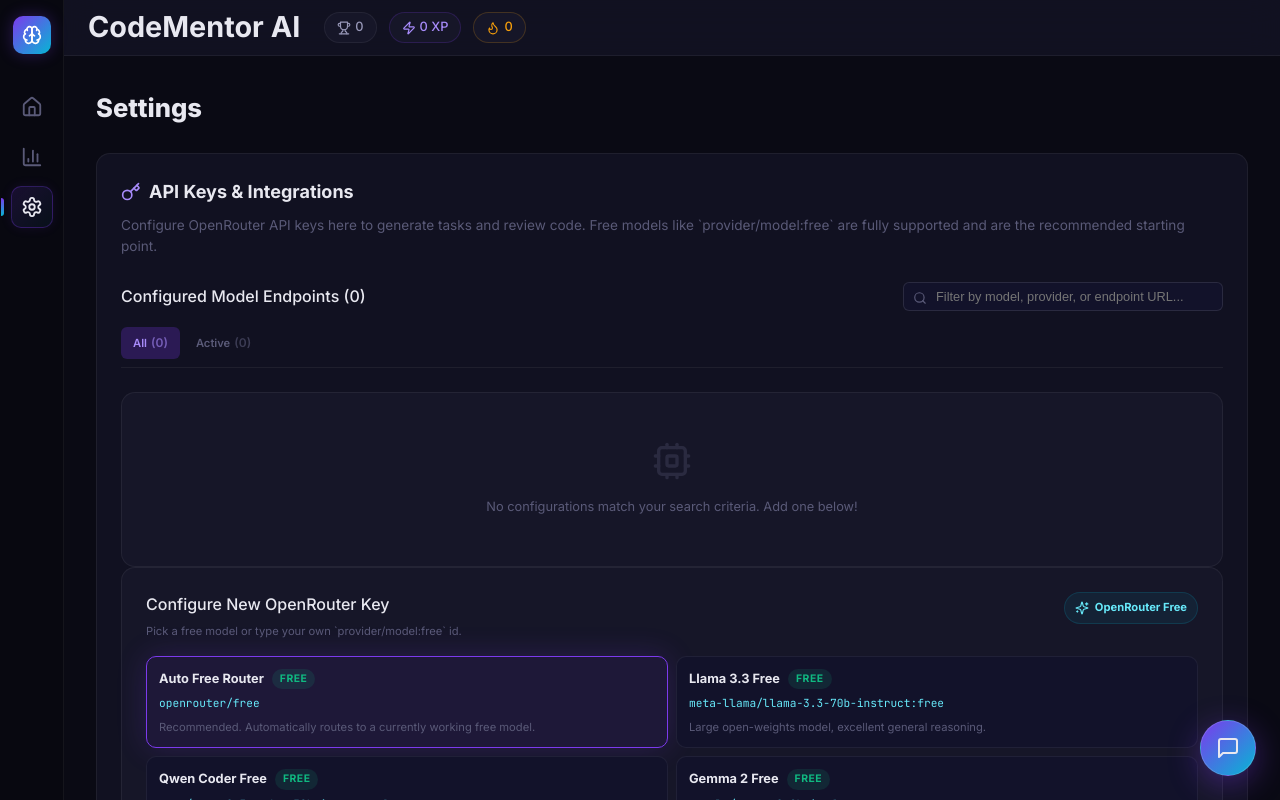
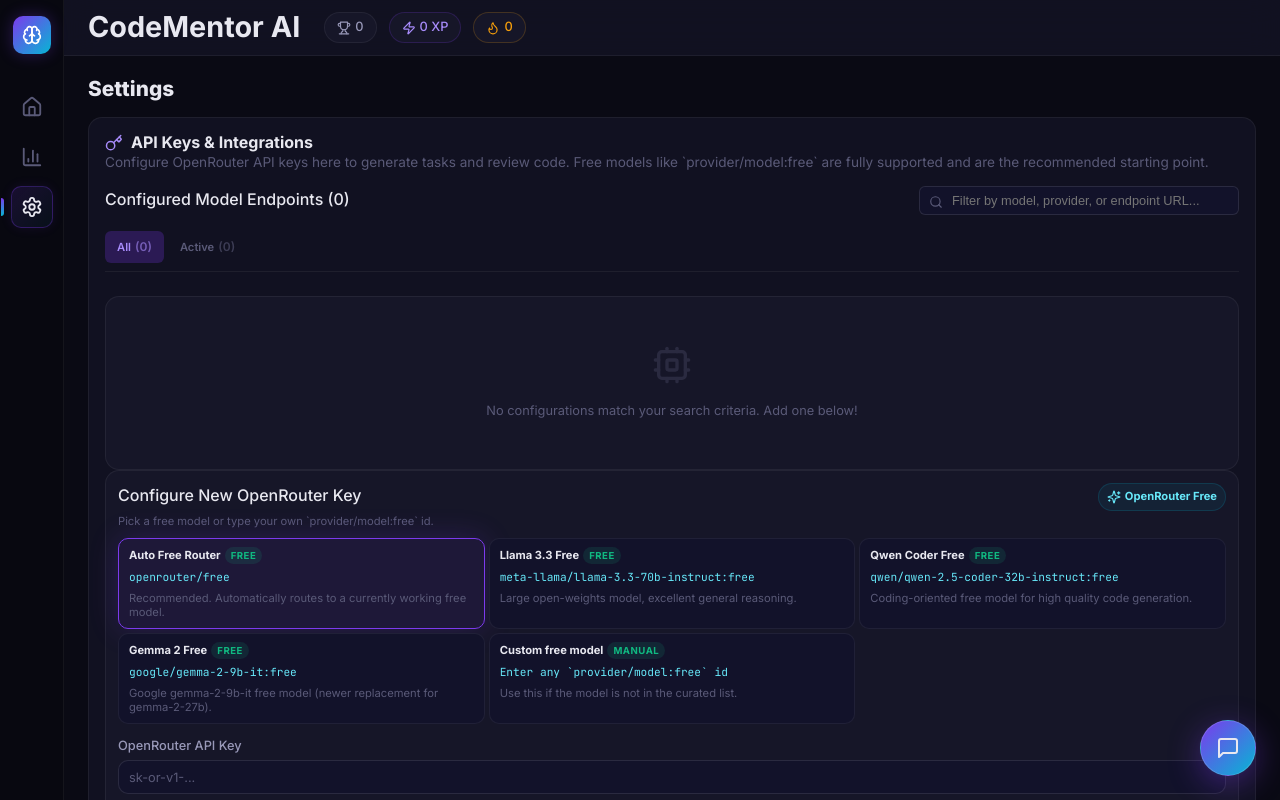
Before and after one commit to HorizonBlade/codementor-ai, a React (Vite) app: page /#/settings in a window 1280 px wide. Built offline with nearby package versions, Linux system fonts and the light colour scheme; the HTML template or start-up script is replaced by a standard one.

Commit message:
style: make settings menu layout compact and readable

```diff
--- a/src/components/KeyManager.jsx
+++ b/src/components/KeyManager.jsx
@@ -666,7 +666,7 @@
               {getTranslation('settings.url_input_label', appLanguage)}
             </label>
             <div style={{ position: 'relative' }}>
-              <Globe size={14} style={{ position: 'absolute', left: '12px', top: '12px', color: 'var(--text-muted)' }} />
+              <Globe size={14} style={{ position: 'absolute', left: '12px', top: '10px', color: 'var(--text-muted)' }} />
               <input
                 id="api-url-input"
                 type="text"
@@ -687,7 +687,7 @@
               {getTranslation('settings.model_input_label', appLanguage)}
             </label>
             <div style={{ position: 'relative' }}>
-              <Cpu size={14} style={{ position: 'absolute', left: '12px', top: '12px', color: 'var(--text-muted)' }} />
+              <Cpu size={14} style={{ position: 'absolute', left: '12px', top: '10px', color: 'var(--text-muted)' }} />
               <input
                 id="api-model-input"
                 type="text"
--- a/src/index.css
+++ b/src/index.css
@@ -2072,34 +2072,38 @@
 .settings-page {
   height: 100%;
   overflow-y: auto;
-  padding: var(--space-2xl);
+  padding: var(--space-lg) var(--space-xl);
   animation: fadeIn var(--transition-slow) both;
 }
 
 .settings-page__title {
-  font-size: var(--font-size-2xl);
+  font-size: var(--font-size-xl);
   font-weight: 800;
   color: var(--text-primary);
-  margin-bottom: var(--space-xl);
+  margin-bottom: var(--space-md);
 }
 
 .settings-page__section {
-  margin-bottom: var(--space-2xl);
+  margin-bottom: var(--space-lg);
+}
+
+.settings-page .card {
+  padding: var(--space-md) var(--space-lg);
 }
 
 .settings-page__section-title {
-  font-size: var(--font-size-lg);
+  font-size: var(--font-size-base);
   font-weight: 700;
   color: var(--text-primary);
-  margin-bottom: var(--space-lg);
+  margin-bottom: var(--space-xs);
   display: flex;
   align-items: center;
   gap: var(--space-sm);
 }
 
 .settings-page__section-title svg {
-  width: 20px;
-  height: 20px;
+  width: 18px;
+  height: 18px;
   color: var(--accent-purple-light);
 }
 
@@ -2172,7 +2176,7 @@
   background: var(--bg-card);
   border: 1px solid var(--glass-border);
   border-radius: var(--radius-lg);
-  padding: var(--space-xl);
+  padding: var(--space-md);
 }
 
 .key-manager__form-header {
@@ -2180,25 +2184,25 @@
   justify-content: space-between;
   align-items: flex-start;
   gap: var(--space-md);
-  margin-bottom: var(--space-lg);
+  margin-bottom: var(--space-sm);
 }
 
 .key-manager__helper {
   color: var(--text-muted);
   font-size: var(--font-size-xs);
-  line-height: 1.5;
+  line-height: 1.4;
   max-width: 720px;
 }
 
 .key-manager__helper--compact {
-  margin-top: 6px;
+  margin-top: 4px;
 }
 
 .key-manager__inline-badge {
   display: inline-flex;
   align-items: center;
-  gap: 6px;
-  padding: 6px 10px;
+  gap: 4px;
+  padding: 4px 8px;
   border-radius: var(--radius-full);
   font-size: var(--font-size-xs);
   font-weight: 700;
@@ -2210,17 +2214,17 @@
 
 .key-manager__preset-grid {
   display: grid;
-  grid-template-columns: repeat(2, minmax(0, 1fr));
-  gap: var(--space-sm);
-  margin-bottom: var(--space-lg);
+  grid-template-columns: repeat(3, minmax(0, 1fr));
+  gap: var(--space-xs);
+  margin-bottom: var(--space-md);
 }
 
 .key-manager__preset-card {
   display: flex;
   flex-direction: column;
-  gap: 6px;
+  gap: 4px;
   text-align: left;
-  padding: var(--space-md);
+  padding: 8px 10px;
   border-radius: var(--radius-md);
   border: 1px solid var(--glass-border);
   background: var(--bg-input);
@@ -2245,19 +2249,19 @@
   display: flex;
   justify-content: space-between;
   align-items: center;
-  gap: var(--space-sm);
+  gap: var(--space-xs);
 }
 
 .key-manager__preset-label {
-  font-size: var(--font-size-sm);
+  font-size: var(--font-size-xs);
   font-weight: 700;
   color: var(--text-primary);
 }
 
 .key-manager__preset-pill {
-  padding: 2px 8px;
+  padding: 1px 6px;
   border-radius: var(--radius-full);
-  font-size: 0.65rem;
+  font-size: 0.6rem;
   font-weight: 700;
   color: var(--color-success);
   background: var(--color-success-bg);
@@ -2267,53 +2271,65 @@
 
 .key-manager__preset-model {
   font-family: var(--font-mono);
-  font-size: var(--font-size-xs);
+  font-size: 0.7rem;
   color: var(--accent-cyan-light);
-  word-break: break-word;
+  word-break: break-all;
 }
 
 .key-manager__preset-note {
-  font-size: var(--font-size-xs);
-  color: var(--text-muted);
-  line-height: 1.45;
+  font-size: 0.7rem;
+  color: var(--text-muted);
+  line-height: 1.3;
 }
 
 .key-manager__field-error {
   display: inline-flex;
   align-items: center;
-  gap: 8px;
-  margin-bottom: var(--space-md);
-  padding: 8px 12px;
+  gap: 6px;
+  margin-bottom: var(--space-sm);
+  padding: 6px 10px;
   border-radius: var(--radius-md);
   background: var(--color-error-bg);
   color: #fecaca;
   border: 1px solid rgba(239, 68, 68, 0.35);
-  font-size: var(--font-size-sm);
+  font-size: var(--font-size-xs);
 }
 
 .key-manager__footer-note {
   display: flex;
   align-items: flex-start;
-  gap: 8px;
-  margin-bottom: var(--space-md);
-  padding: 10px 12px;
+  gap: 6px;
+  margin-bottom: var(--space-sm);
+  padding: 8px 10px;
   border-radius: var(--radius-md);
   background: rgba(6, 182, 212, 0.06);
   border: 1px solid rgba(6, 182, 212, 0.12);
   color: var(--text-muted);
   font-size: var(--font-size-xs);
-  line-height: 1.5;
+  line-height: 1.4;
 }
 
 .key-manager__form-grid {
   display: grid;
   grid-template-columns: 1fr 1fr;
-  gap: var(--space-md);
-  margin-bottom: var(--space-lg);
+  gap: var(--space-sm);
+  margin-bottom: var(--space-md);
 }
 
 .key-manager__form-full {
   grid-column: 1 / -1;
+}
+
+.key-manager .input,
+.key-manager .select {
+  padding: 6px 10px;
+  font-size: 0.8rem;
+  height: 34px;
+}
+
+.key-manager .select {
+  background-position: right 10px center;
+  padding-right: var(--space-xl);
 }
 
 .key-manager__empty {
@@ -2451,15 +2467,15 @@
 .model-cards {
   display: flex;
   flex-direction: column;
-  gap: var(--space-md);
-  margin-bottom: var(--space-xl);
+  gap: var(--space-xs);
+  margin-bottom: var(--space-lg);
 }
 
 .model-card {
   background: var(--bg-card);
   border: 1px solid var(--glass-border);
   border-radius: var(--radius-md);
-  padding: var(--space-lg);
+  padding: 10px 14px;
   display: flex;
   flex-direction: column;
   transition: all var(--transition-normal);
@@ -2477,24 +2493,24 @@
   display: flex;
   justify-content: space-between;
   align-items: flex-start;
-  margin-bottom: var(--space-xs);
+  margin-bottom: 4px;
 }
 
 .model-card__title-area {
   display: flex;
   align-items: center;
-  gap: var(--space-sm);
+  gap: var(--space-xs);
 }
 
 .model-card__logo {
-  width: 24px;
-  height: 24px;
+  width: 20px;
+  height: 20px;
   border-radius: 50%;
   background: var(--bg-primary);
   display: flex;
   align-items: center;
   justify-content: center;
-  font-size: 0.62rem;
+  font-size: 0.55rem;
   font-weight: 800;
   letter-spacing: 0.04em;
   color: var(--accent-cyan-light);
@@ -2503,7 +2519,7 @@
 }
 
 .model-card__title {
-  font-size: var(--font-size-base);
+  font-size: 0.9rem;
   font-weight: 700;
   color: var(--text-primary);
   display: flex;
@@ -2513,7 +2529,7 @@
 
 .model-card__provider {
   color: var(--text-muted);
-  font-size: var(--font-size-sm);
+  font-size: var(--font-size-xs);
 }
 
 .model-card__right {
@@ -2522,20 +2538,20 @@
 
 .model-card__size {
   font-family: var(--font-mono);
-  font-size: var(--font-size-xs);
+  font-size: 0.7rem;
   color: var(--text-muted);
 }
 
 .model-card__tags {
   display: flex;
   flex-wrap: wrap;
-  gap: var(--space-xs);
-  margin-bottom: var(--space-sm);
+  gap: 4px;
+  margin-bottom: 6px;
 }
 
 .model-card__tag {
-  font-size: 0.7rem;
-  padding: 2px 8px;
+  font-size: 0.65rem;
+  padding: 1px 6px;
   border-radius: var(--radius-sm);
   font-weight: 600;
   text-transform: uppercase;
@@ -2572,10 +2588,11 @@
 }
 
 .model-card__description {
-  font-size: var(--font-size-sm);
+  font-size: 0.75rem;
   color: var(--text-secondary);
-  line-height: 1.5;
-  margin-bottom: var(--space-md);
+  line-height: 1.35;
+  margin-bottom: 6px;
+  opacity: 0.85;
 }
 
 .model-card__footer {
@@ -2583,15 +2600,15 @@
   justify-content: space-between;
   align-items: center;
   border-top: 1px solid rgba(255, 255, 255, 0.03);
-  padding-top: var(--space-sm);
-  margin-top: auto;
+  padding-top: 6px;
+  margin-top: 4px;
 }
 
 .model-card__meta {
-  font-size: var(--font-size-xs);
-  color: var(--text-muted);
-  display: flex;
-  gap: var(--space-md);
+  font-size: 0.725rem;
+  color: var(--text-muted);
+  display: flex;
+  gap: var(--space-sm);
 }
 
 .model-card__actions {
--- a/src/pages/SettingsPage.jsx
+++ b/src/pages/SettingsPage.jsx
@@ -56,13 +56,13 @@
           <Key size={18} />
           {getTranslation('settings.api_keys_title', appLanguage)}
         </h3>
-        <p style={{ color: 'var(--text-muted)', fontSize: '0.85rem', marginBottom: '1.5rem', marginTop: '-0.5rem' }}>
+        <p style={{ color: 'var(--text-muted)', fontSize: '0.85rem', marginBottom: '0.75rem', marginTop: '-0.5rem' }}>
           {getTranslation('settings.api_keys_desc', appLanguage)}
         </p>
         <KeyManager />
       </div>
 
-      <div style={{ display: 'grid', gridTemplateColumns: '1fr 1fr', gap: '2rem' }}>
+      <div style={{ display: 'grid', gridTemplateColumns: '1fr 1fr', gap: '1.25rem' }}>
 
         {/* Practice Preferences */}
         <div className="settings-page__section card">
@@ -70,7 +70,7 @@
             <Sliders size={18} />
             {getTranslation('settings.default_prefs', appLanguage)}
           </h3>
-          <div className="task-generator__advanced-content" style={{ display: 'grid', gap: '1.2rem' }}>
+          <div className="task-generator__advanced-content" style={{ display: 'grid', gap: '0.8rem' }}>
 
             {/* Preferred Language */}
             <div className="task-generator__setting-row">
@@ -217,7 +217,7 @@
         </div>
 
         {/* Right Column: General Settings & System Info */}
-        <div style={{ display: 'flex', flexDirection: 'column', gap: '2rem' }}>
+        <div style={{ display: 'flex', flexDirection: 'column', gap: '1.25rem' }}>
 
           {/* General Settings */}
           <div className="settings-page__section card">
@@ -249,11 +249,11 @@
               <Trash2 size={18} />
               {getTranslation('settings.danger_zone', appLanguage)}
             </h3>
-            <div style={{ marginTop: '0.8rem' }}>
-              <h4 style={{ fontSize: '0.9rem', fontWeight: 600, color: 'var(--text-primary)', marginBottom: '0.4rem' }}>
+            <div style={{ marginTop: '0.4rem' }}>
+              <h4 style={{ fontSize: '0.9rem', fontWeight: 600, color: 'var(--text-primary)', marginBottom: '0.2rem' }}>
                 {getTranslation('settings.clear_cache_title', appLanguage)}
               </h4>
-              <p style={{ color: 'var(--text-muted)', fontSize: '0.8rem', lineHeight: '1.4', marginBottom: '1.2rem' }}>
+              <p style={{ color: 'var(--text-muted)', fontSize: '0.8rem', lineHeight: '1.4', marginBottom: '0.75rem' }}>
                 {getTranslation('settings.clear_cache_desc', appLanguage)}
               </p>
               <button
@@ -322,7 +322,7 @@
               </div>
             </div>
 
-            <div className="flex items-start gap-sm" style={{ background: 'var(--bg-input)', padding: '0.8rem', borderRadius: 'var(--radius-md)', border: '1px solid var(--glass-border)', marginTop: '1.5rem' }}>
+            <div className="flex items-start gap-sm" style={{ background: 'var(--bg-input)', padding: '0.8rem', borderRadius: 'var(--radius-md)', border: '1px solid var(--glass-border)', marginTop: '0.8rem' }}>
               <Info size={16} className="text-purple-light" style={{ flexShrink: 0, marginTop: '2px' }} />
               <p style={{ fontSize: '0.75rem', color: 'var(--text-muted)', lineHeight: '1.4' }}>
                 {getTranslation('settings.sys_warn', appLanguage)}
```
